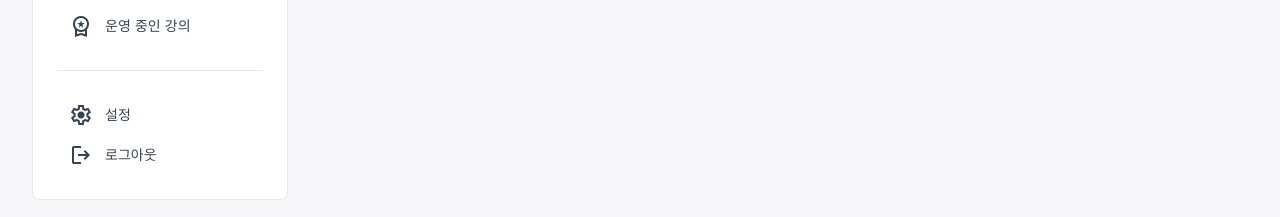
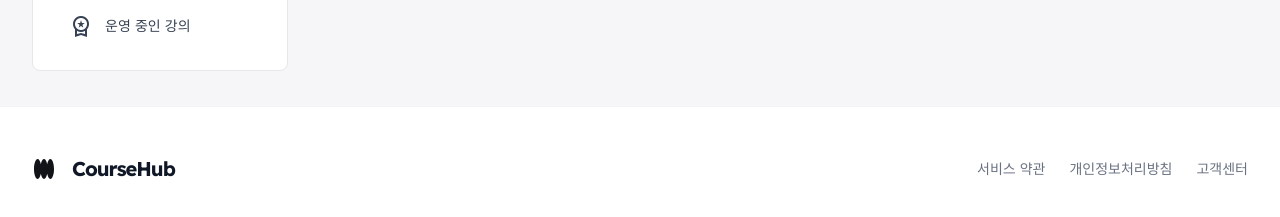
Before and after one commit to SeSAC-sesacrun/SeSAC-SesacRun-front, a Next.js app: page /my-courses in a window 1280 px wide. Shown: the part 517-734 px from the top of the page. Built offline with nearby package versions, Linux system fonts and the light colour scheme.

Commit message:
버튼 삭제

```diff
--- a/src/app/my-courses/page.tsx
+++ b/src/app/my-courses/page.tsx
@@ -186,20 +186,6 @@ export default function MyCoursesPage() {
                                 )}
                             </div>
 
-                            {/* Settings */}
-                            <div className="mt-auto pt-6 border-t border-gray-200 dark:border-gray-700">
-                                <Link
-                                    href="/settings"
-                                    className="flex items-center gap-3 rounded-lg px-3 py-2 text-gray-700 hover:bg-gray-100 dark:text-gray-300 dark:hover:bg-gray-800"
-                                >
-                                    <span className="material-symbols-outlined text-xl">settings</span>
-                                    <p className="text-sm font-medium">설정</p>
-                                </Link>
-                                <button className="flex w-full items-center gap-3 rounded-lg px-3 py-2 text-gray-700 hover:bg-gray-100 dark:text-gray-300 dark:hover:bg-gray-800">
-                                    <span className="material-symbols-outlined text-xl">logout</span>
-                                    <p className="text-sm font-medium">로그아웃</p>
-                                </button>
-                            </div>
                         </div>
                     </aside>
 
```
Lines whose indentation alone changed are shown as unchanged.
